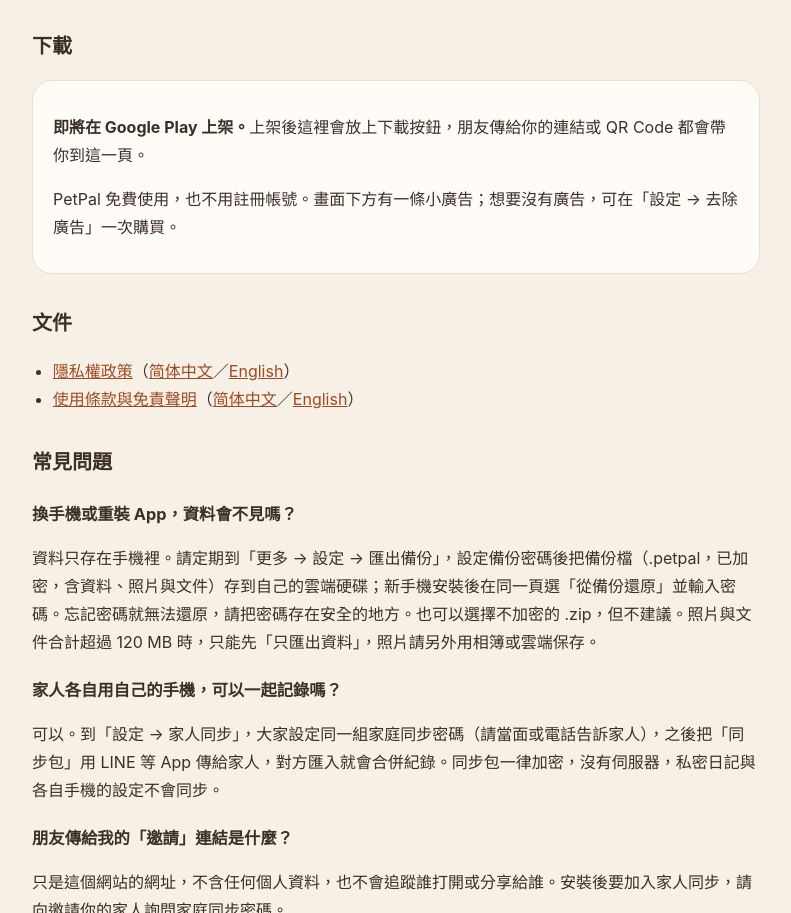
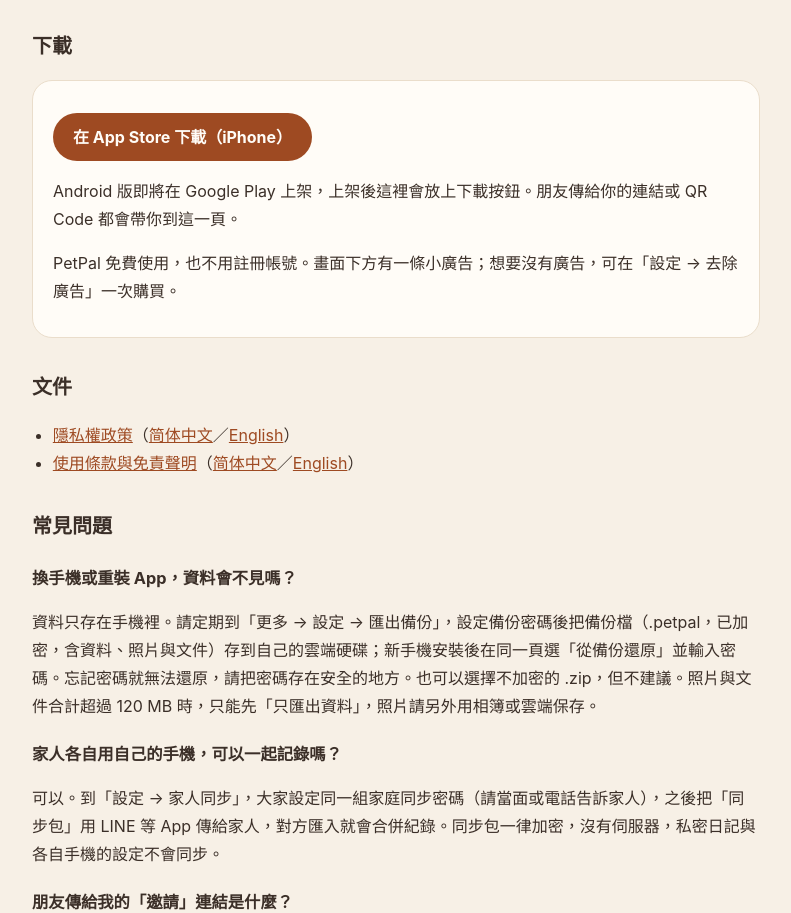
Before and after one commit to goingtang/gooday-apps, a plain HTML site: page petpal/index.html in a window 1280 px wide. Shown: the part 1010-1923 px from the top of the page, without its empty margins (244-1035 px from the left). Drawn offline with Linux system fonts and the light colour scheme.

Commit message:
PetPal: App Store download button
Co-Authored-By: Claude Opus 5.5 <noreply@anthropic.com>
Claude-Session: https://claude.ai/code/session_013PfYQqGjw5tJrq9ggRAbzt

```diff
--- a/petpal/index.html
+++ b/petpal/index.html
@@ -55,7 +55,8 @@
 
   <h2 id="download">下載</h2>
   <div class="card">
-    <p><strong>即將在 Google Play 上架。</strong>上架後這裡會放上下載按鈕，朋友傳給你的連結或 QR Code 都會帶你到這一頁。</p>
+    <p><a class="dl" href="https://apps.apple.com/app/id6835049340">在 App Store 下載（iPhone）</a></p>
+    <p>Android 版即將在 Google Play 上架，上架後這裡會放上下載按鈕。朋友傳給你的連結或 QR Code 都會帶你到這一頁。</p>
     <p>PetPal 免費使用，也不用註冊帳號。畫面下方有一條小廣告；想要沒有廣告，可在「設定 → 去除廣告」一次購買。</p>
   </div>
 
--- a/petpal/style.css
+++ b/petpal/style.css
@@ -16,3 +16,4 @@ table { width:100%; border-collapse: collapse; font-size: 15px; }
 th, td { text-align:left; padding: 8px 6px; border-bottom: 1px solid var(--line); vertical-align: top; }
 h3 { font-size: 1.02rem; margin: 1.2em 0 .3em; color: var(--ink); }
 .scroll { overflow-x: auto; }
+.dl { display:inline-block; background:var(--accent); color:var(--card); text-decoration:none; font-weight:700; padding:10px 20px; border-radius:999px; }
```
